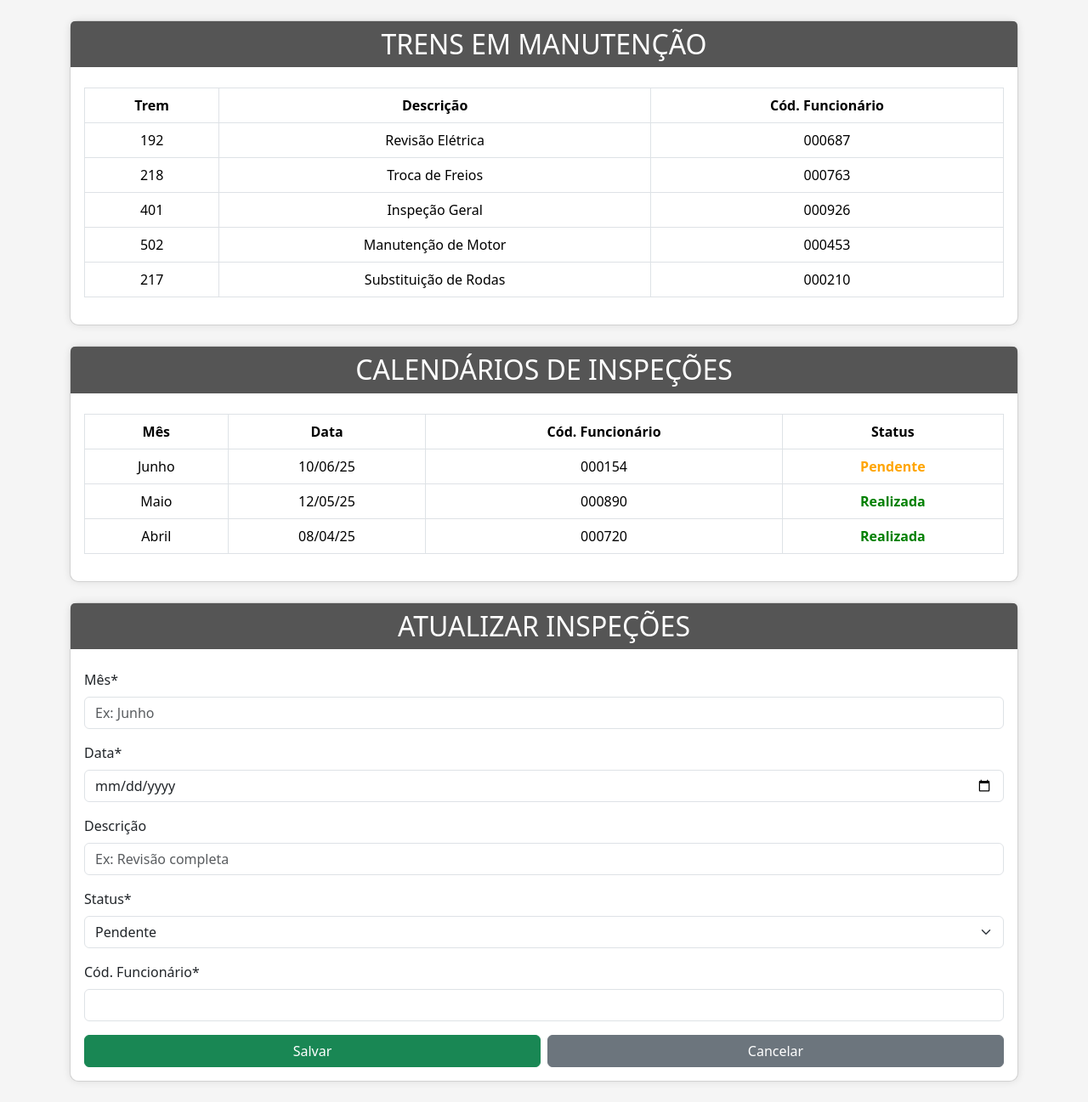
After one commit to danielmuitolegal/ExpressoReal, a PHP site: the page made by paginas/manutenção/manutencao.php in a window 1280 px wide. The commit adds this page. Shown: the whole page at 85% size. Run offline with PHP 8.4, Linux system fonts and the light colour scheme.

Commit message:
banco de dados manutencao

```diff
--- /dev/null
+++ b/paginas/manutenção/manutencao.php
@@ -0,0 +1,156 @@
+<!DOCTYPE html>
+<html lang="pt-BR">
+
+<head>
+  <meta charset="UTF-8">
+  <meta name="viewport" content="width=device-width, initial-scale=1.0">
+  <title>Painel de Inspeções</title>
+  <link href="https://cdn.jsdelivr.net/npm/bootstrap@5.3.8/dist/css/bootstrap.min.css" rel="stylesheet">
+  <style>
+    body {
+      background-color: #f5f5f5;
+    }
+
+    .section-title {
+      background-color: #555;
+      color: white;
+      padding: 8px 12px;
+      border-radius: 5px 5px 0 0;
+    }
+
+    .card {
+      border-radius: 10px;
+      box-shadow: 0 0 10px rgba(0, 0, 0, 0.1);
+    }
+
+    table th {
+      background-color: #eee;
+    }
+
+    .status-pendente {
+      color: orange;
+      font-weight: bold;
+    }
+
+    .status-realizada {
+      color: green;
+      font-weight: bold;
+    }
+  </style>
+</head>
+
+<body class="p-4">
+  <div class="container">
+
+    <div class="card mb-4">
+        <h2 class=" text-center section-title">TRENS EM MANUTENÇÃO</h2>
+      <div class="card-body">
+        <?php
+        $trens = [
+          ["trem" => 192, "descricao" => "Revisão Elétrica", "cod_funcionario" => "000687"],
+          ["trem" => 218, "descricao" => "Troca de Freios", "cod_funcionario" => "000763"],
+          ["trem" => 401, "descricao" => "Inspeção Geral", "cod_funcionario" => "000926"],
+          ["trem" => 502, "descricao" => "Manutenção de Motor", "cod_funcionario" => "000453"],
+          ["trem" => 217, "descricao" => "Substituição de Rodas", "cod_funcionario" => "000210"],
+        ];
+        ?>
+        <table class="table table-bordered text-center align-middle">
+          <thead>
+            <tr>
+              <th>Trem</th>
+              <th>Descrição</th>
+              <th>Cód. Funcionário</th>
+            </tr>
+          </thead>
+          <tbody>
+            <?php foreach ($trens as $t): ?>
+              <tr>
+                <td><?= $t["trem"] ?></td>
+                <td><?= $t["descricao"] ?></td>
+                <td><?= $t["cod_funcionario"] ?></td>
+              </tr>
+            <?php endforeach; ?>
+          </tbody>
+        </table>
+      </div>
+    </div>
+
+    <div class="card mb-4">
+        <h2 class=" text-center section-title">CALENDÁRIOS DE INSPEÇÕES</h2>
+
+
+      <div class="card-body">
+        <?php
+        $inspecoes = [
+          ["mes" => "Junho", "data" => "10/06/25", "cod_funcionario" => "000154", "status" => "Pendente"],
+          ["mes" => "Maio", "data" => "12/05/25", "cod_funcionario" => "000890", "status" => "Realizada"],
+          ["mes" => "Abril", "data" => "08/04/25", "cod_funcionario" => "000720", "status" => "Realizada"],
+        ];
+        ?>
+        <table class="table table-bordered text-center align-middle">
+          <thead>
+            <tr>
+              <th>Mês</th>
+              <th>Data</th>
+              <th>Cód. Funcionário</th>
+              <th>Status</th>
+            </tr>
+          </thead>
+          <tbody>
+            <?php foreach ($inspecoes as $i): ?>
+              <tr>
+                <td><?= $i["mes"] ?></td>
+                <td><?= $i["data"] ?></td>
+                <td><?= $i["cod_funcionario"] ?></td>
+                <td>
+                  <?php if ($i["status"] == "Pendente"): ?>
+                    <span class="status-pendente"> <?= $i["status"] ?></span>
+                  <?php else: ?>
+                    <span class="status-realizada"> <?= $i["status"] ?></span>
+                  <?php endif; ?>
+                </td>
+              </tr>
+            <?php endforeach; ?>
+          </tbody>
+        </table>
+      </div>
+    </div>
+
+    <div class="card">
+        <h2 class=" text-center section-title">ATUALIZAR INSPEÇÕES</h2>
+      <div class="card-body">
+        <form action="" method="post">
+          <div class="mb-3">
+            <label class="form-label">Mês*</label>
+            <input type="text" name="mes" class="form-control" placeholder="Ex: Junho" required>
+          </div>
+          <div class="mb-3">
+            <label class="form-label">Data*</label>
+            <input type="date" name="data" class="form-control" required>
+          </div>
+          <div class="mb-3">
+            <label class="form-label">Descrição</label>
+            <input type="text" name="descricao" class="form-control" placeholder="Ex: Revisão completa">
+          </div>
+          <div class="mb-3">
+            <label class="form-label">Status*</label>
+            <select name="status" class="form-select" required>
+              <option value="Pendente">Pendente</option>
+              <option value="Realizada">Realizada</option>
+            </select>
+          </div>
+          <div class="mb-3">
+            <label class="form-label">Cód. Funcionário*</label>
+            <input type="text" name="cod_funcionario" class="form-control" required>
+          </div>
+          <div class="d-flex gap-2">
+            <button type="submit" class="btn btn-success w-50">Salvar</button>
+            <button type="reset" class="btn btn-secondary w-50">Cancelar</button>
+          </div>
+        </form>
+      </div>
+    </div>
+
+  </div>
+</body>
+</html>
```
Also changed, not shown: bdd/database.sql (+9 -0 lines), paginas/sensores/sensores.php (+36 -4 lines).
